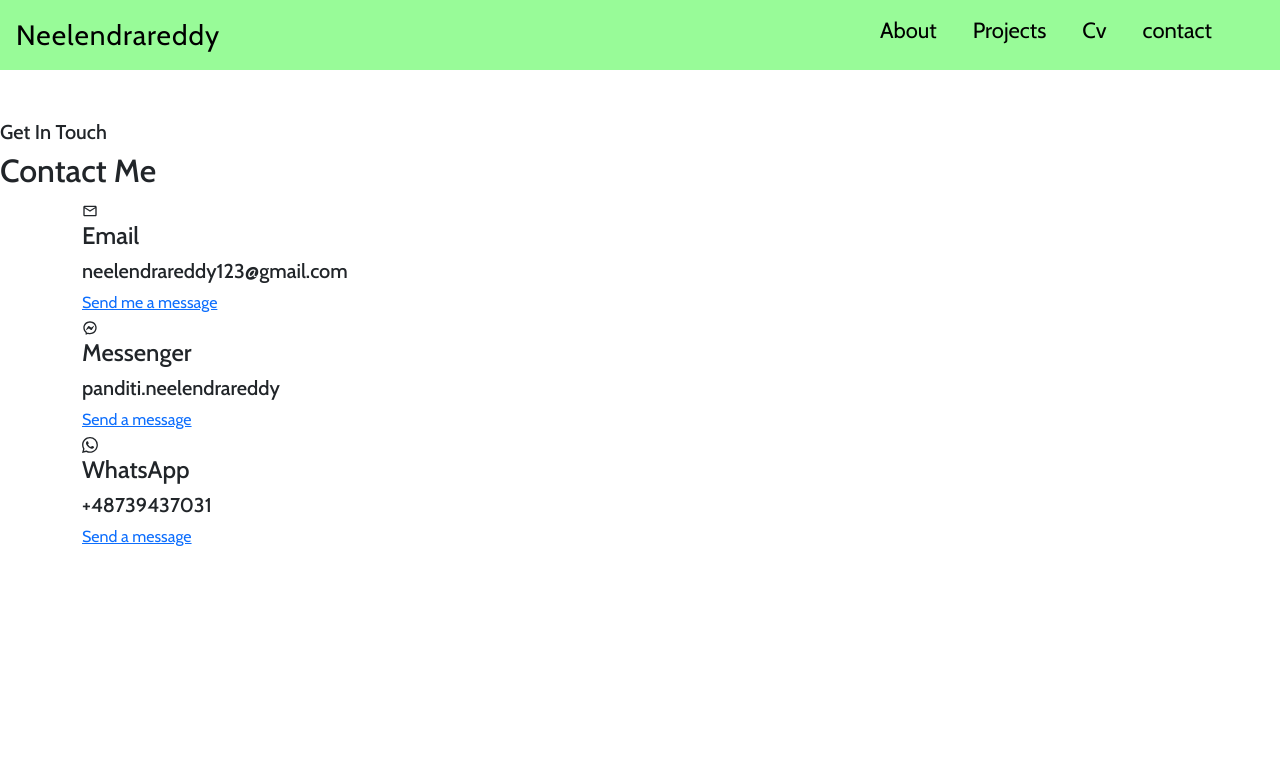
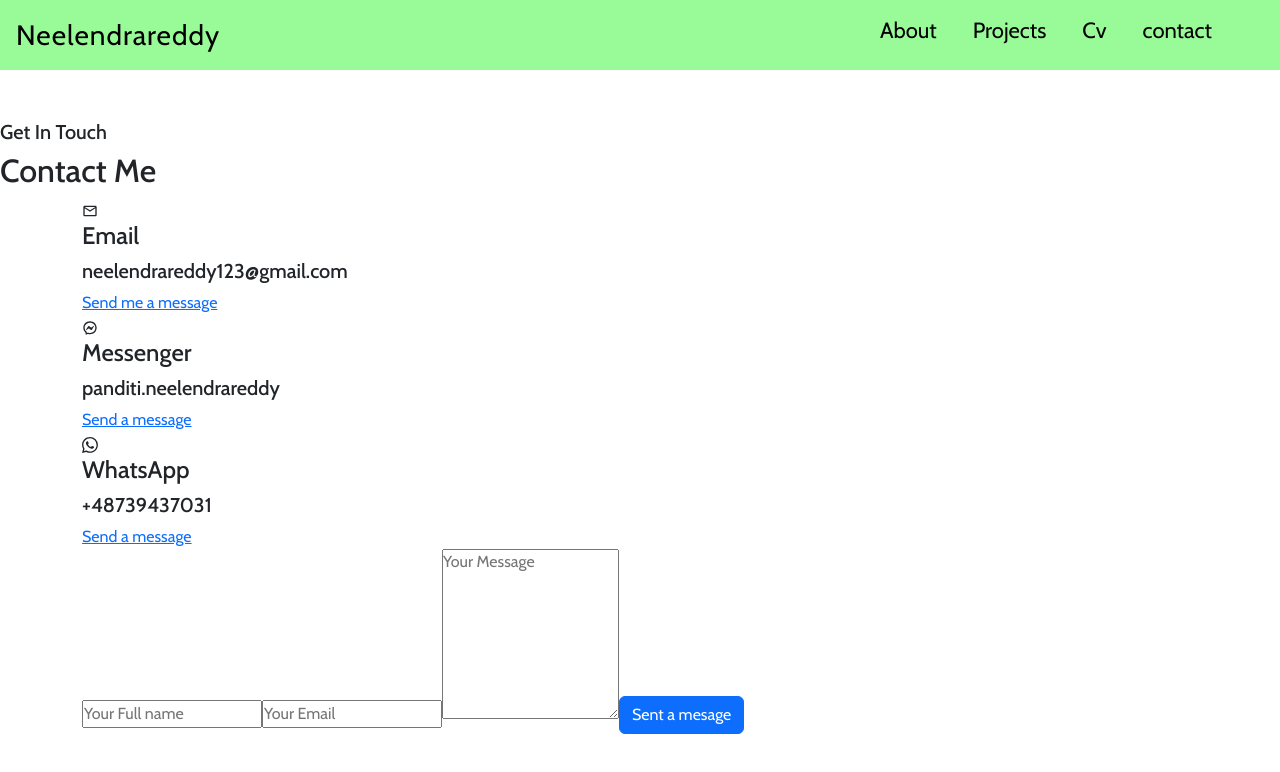
Before and after one commit to neelendrareddy9001/my-portfolio-website, a React (Create React App) app: page /contact in a window 1280 px wide. Shown: the top 772 px of the page. Built offline with nearby package versions, Linux system fonts and the light colour scheme.

Commit message:
contact from is created

```diff
--- a/src/component/contact/Contact.js
+++ b/src/component/contact/Contact.js
@@ -20,23 +20,59 @@ const Contact = () => {
               <MdOutlineEmail />
               <h4>Email</h4>
               <h5>neelendrareddy123@gmail.com</h5>
-              <a href="mailto:neelendrareddy123@gmail.com">Send me a message</a>
+              <a href="mailto:neelendrareddy123@gmail.com" target="_blank">
+                Send me a message
+              </a>
             </article>
             <article className="contact_option">
               <RiMessengerLine />
               <h4>Messenger</h4>
               <h5>panditi.neelendrareddy</h5>
-              <a href="https://m.me/panditi.neelendrareddy.7">Send a message</a>
+              <a href="https://m.me/panditi.neelendrareddy.7" target="_blank">
+                Send a message
+              </a>
             </article>
             <article className="contact_opton">
               <BsWhatsapp />
               <h4>WhatsApp</h4>
               <h5>+48739437031</h5>
-              <a href="https://api.whatsapp.com/send?+48739437031">
+              <a
+                href="https://api.whatsapp.com/send?+48739437031"
+                target="_blank"
+              >
                 Send a message
               </a>
             </article>
           </div>
+          {/* End of Contact Optons */}
+          <form action="">
+            <input
+              rel="norefereer"
+              value={name}
+              type="text"
+              name="name"
+              placeholder="Your Full name"
+              required
+            />
+            <input
+              rel="noreferer"
+              value={email}
+              type="email"
+              name="email"
+              placeholder="Your Email"
+              required
+            />
+            <textarea
+              rel="noreferer"
+              name="message"
+              rows="7"
+              placeholder="Your Message"
+              required
+            />
+            <button type="submit" className="btn btn-primary">
+              Sent a mesage
+            </button>
+          </form>
         </div>
       </section>
     </>
```
